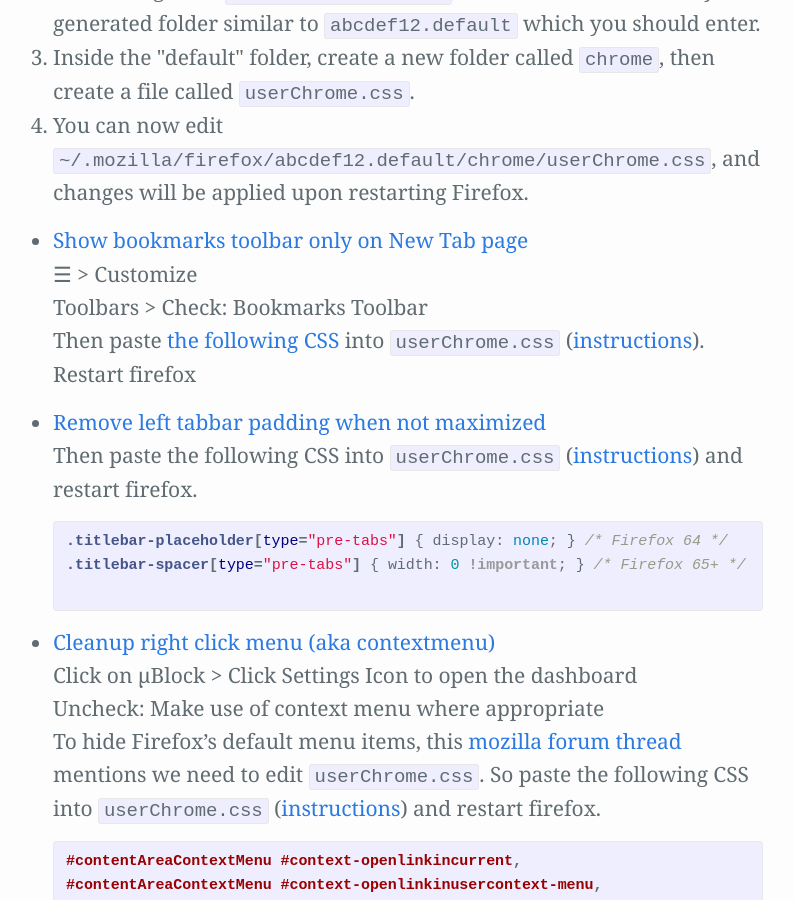
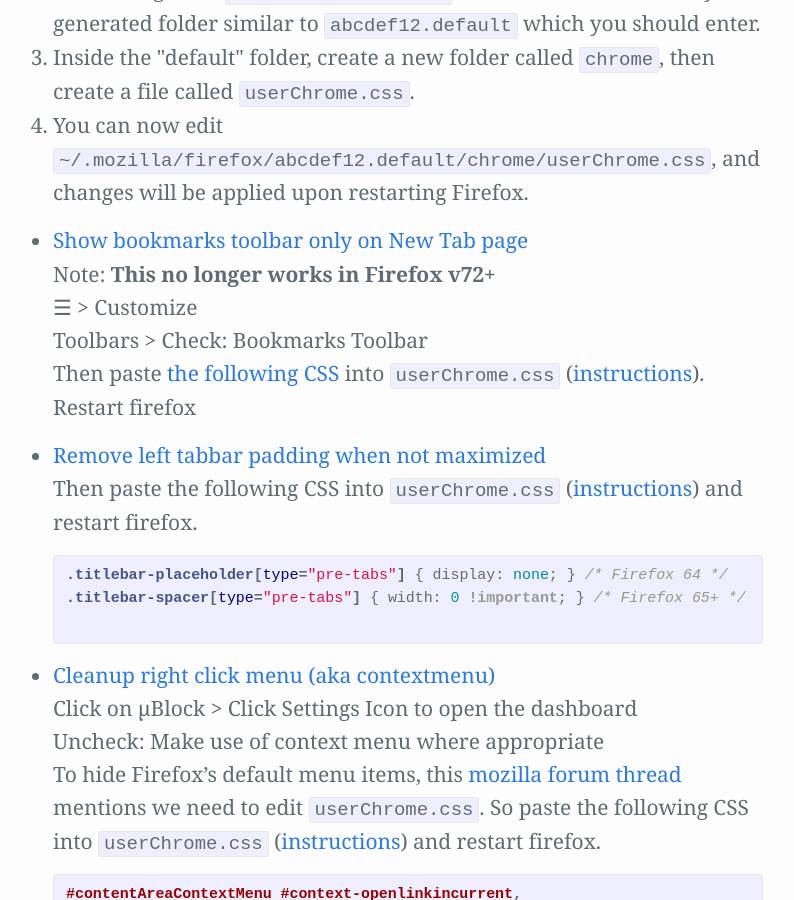
Before and after one commit to Zren/zren.github.io, a Jekyll site: the page built from kde_tips/tips.md, in a window 1280 px wide and 900 px high, scrolled down 12809 px. Shown: the whole window, without its empty margins (247-1041 px from the left). Built offline with Jekyll 4.4.1, drawn with Linux system fonts in a browser that asks for light colours; our own code applies the rules of GitHub Pages for plain Markdown files.

Commit message:
Mention bookmarks toolbar on newtab doesn't work anymore.
I'll need to find a trustworthy extension it seems.

```diff
--- a/kde_tips/tips.md
+++ b/kde_tips/tips.md
@@ -483,6 +483,7 @@ Checkout [/r/FirefoxCSS/](https://www.reddit.com/r/FirefoxCSS/) for help.
 <ul>
 
 {% capture label %}Show bookmarks toolbar only on New Tab page{% endcapture %}{% capture contents %}
+  Note: **This no longer works in Firefox v72+**
   ☰ > Customize
   Toolbars > Check: Bookmarks Toolbar
   Then paste [the following CSS](https://github.com/Timvde/UserChrome-Tweaks/blob/master/toolbars/show-bookmarks-only-on-newtab.css) into `userChrome.css` ([instructions](#firefox-userchromecss)).
```
